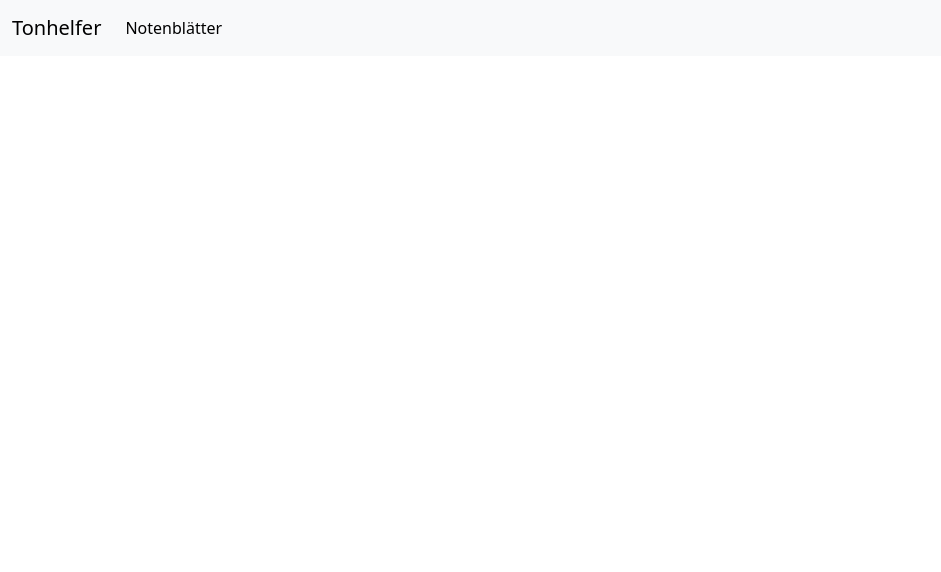
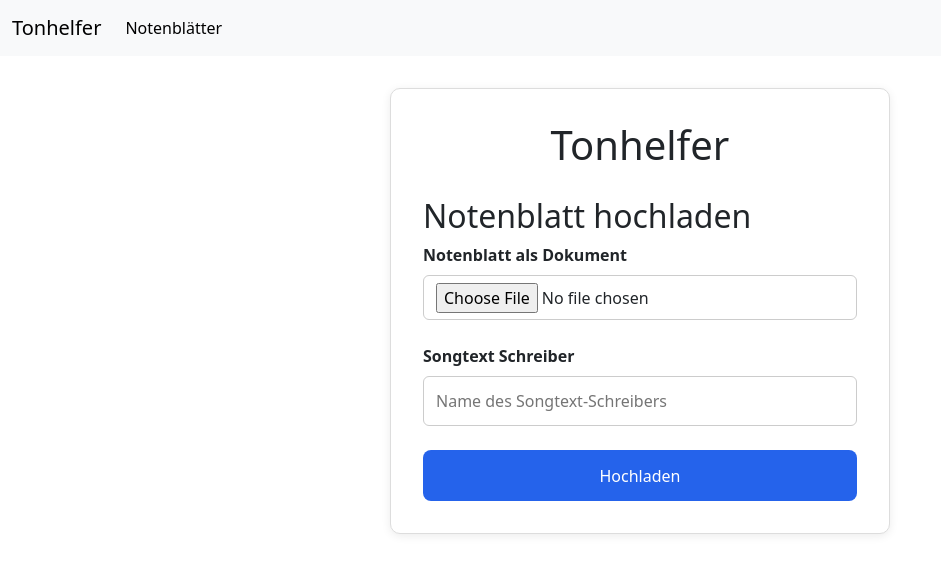
Before and after one commit to AltayMetehan/Semesterarbeit, a SvelteKit app in the folder notesheet-tonehelper/: page /upload in a window 1280 px wide. Shown: the top 572 px of the page, without its empty margins (0-941 px from the left). Built offline with nearby package versions, Linux system fonts and the light colour scheme.

Commit message:
Änderungen: + Upload Page hinzugefügt - Backend durch Fehlfunktion auskommentiert

```diff
--- a/notesheet-tonehelper/src/routes/upload/+page.server.js
+++ b/notesheet-tonehelper/src/routes/upload/+page.server.js
@@ -0,0 +1,51 @@
+/* Backend für Upload wurde deaktiviert.
+   Der MongoDB-Zugang funktioniert derzeit nicht, daher ist dieses Projekt jetzt frontend-only.
+*/
+
+// import { MongoClient } from "mongodb";
+// import { DB_URI } from "$env/static/private";
+// import fs from "fs";
+// import path from "path";
+//
+// const client = new MongoClient(DB_URI);
+//
+// await client.connect();
+// const db = client.db("notesheet");
+//
+// async function saveUpload(file, writer) {
+//     const uploads = db.collection("uploads");
+//     const result = await uploads.insertOne({
+//         filename: file.name,
+//         writer,
+//         mimeType: file.type,
+//         uploadedAt: new Date()
+//     });
+//     return result;
+// }
+//
+// export const actions = {
+//     upload: async ({ request }) => {
+//         const data = await request.formData();
+//         const file = data.get("file");
+//         const writer = data.get("writer");
+//
+//         if (!file || !writer) {
+//             return {
+//                 status: 400,
+//                 body: { message: "Datei und Songtext Schreiber sind erforderlich" }
+//             };
+//         }
+//
+//         try {
+//             await saveUpload(file, writer);
+//             return { success: true };
+//         } catch (error) {
+//             return {
+//                 status: 500,
+//                 body: { message: "Upload fehlgeschlagen" }
+//             };
+//         }
+//     }
+// };
+
+export const actions = {};
--- a/notesheet-tonehelper/src/routes/upload/+page.svelte
+++ b/notesheet-tonehelper/src/routes/upload/+page.svelte
@@ -0,0 +1,184 @@
+<script>
+    let file = null;
+    let writer = '';
+    let message = '';
+    let messageType = '';
+    let loading = false;
+    let uploadedFileName = '';
+    let uploadedWriter = '';
+
+    function handleFileChange(event) {
+        file = event.target.files[0] ?? null;
+    }
+
+    async function handleSubmit(event) {
+        event.preventDefault();
+        message = '';
+        messageType = '';
+
+        if (!file) {
+            message = 'Bitte wähle ein Notenblatt aus.';
+            messageType = 'error';
+            return;
+        }
+
+        if (!writer.trim()) {
+            message = 'Bitte gib den Songtext-Schreiber ein.';
+            messageType = 'error';
+            return;
+        }
+
+        loading = true;
+        await new Promise((resolve) => setTimeout(resolve, 500));
+
+        uploadedFileName = file.name;
+        uploadedWriter = writer.trim();
+        message = 'Notenblatt erfolgreich hochgeladen (Frontend-only).';
+        messageType = 'success';
+        file = null;
+        writer = '';
+        event.target.reset();
+        loading = false;
+    }
+</script>
+
+<div class="upload-container">
+    <h1>Tonhelfer</h1>
+    <h2>Notenblatt hochladen</h2>
+
+    {#if message}
+        <p class={messageType === 'success' ? 'message success' : 'message error'}>{message}</p>
+    {/if}
+
+    <form on:submit|preventDefault={handleSubmit}>
+        <div class="form-group">
+            <label for="file">Notenblatt als Dokument</label>
+            <input
+                type="file"
+                id="file"
+                name="file"
+                accept=".pdf,.doc,.docx,.xml,.musicxml,.txt"
+                on:change={handleFileChange}
+                required
+            />
+        </div>
+
+        <div class="form-group">
+            <label for="writer">Songtext Schreiber</label>
+            <input
+                type="text"
+                id="writer"
+                name="writer"
+                bind:value={writer}
+                required
+                placeholder="Name des Songtext-Schreibers"
+            />
+        </div>
+
+        <button type="submit" disabled={loading}>
+            {loading ? 'Hochladen...' : 'Hochladen'}
+        </button>
+    </form>
+
+    {#if uploadedFileName}
+        <div class="result-card">
+            <h2>Hochgeladene Datei</h2>
+            <p><strong>Datei:</strong> {uploadedFileName}</p>
+            <p><strong>Songtext Schreiber:</strong> {uploadedWriter}</p>
+        </div>
+    {/if}
+</div>
+
+<style>
+    .upload-container {
+        max-width: 500px;
+        margin: 2rem auto;
+        padding: 2rem;
+        border: 1px solid #ddd;
+        border-radius: 10px;
+        box-shadow: 0 2px 10px rgba(0, 0, 0, 0.08);
+        background: white;
+    }
+
+    h1 {
+        text-align: center;
+        margin-bottom: 1.75rem;
+    }
+
+    .form-group {
+        margin-bottom: 1.5rem;
+    }
+
+    label {
+        display: block;
+        margin-bottom: 0.5rem;
+        font-weight: 600;
+    }
+
+    input[type=text],
+    input[type=file] {
+        width: 100%;
+        padding: 0.75rem;
+        border: 1px solid #ccc;
+        border-radius: 6px;
+        font-size: 1rem;
+        box-sizing: border-box;
+    }
+
+    input[type=file] {
+        padding: 0.4rem 0.75rem;
+    }
+
+    button {
+        width: 100%;
+        padding: 0.85rem;
+        background: #2563eb;
+        color: white;
+        border: none;
+        border-radius: 8px;
+        font-size: 1rem;
+        cursor: pointer;
+        transition: background-color 0.2s ease;
+    }
+
+    button:hover:not(:disabled) {
+        background: #1d4ed8;
+    }
+
+    button:disabled {
+        background: #94a3b8;
+        cursor: not-allowed;
+    }
+
+    .message {
+        margin-bottom: 1rem;
+        padding: 0.85rem 1rem;
+        border-radius: 8px;
+    }
+
+    .message.success {
+        background: #ecfdf5;
+        color: #166534;
+        border: 1px solid #a7f3d0;
+    }
+
+    .message.error {
+        background: #fef2f2;
+        color: #991b1b;
+        border: 1px solid #fecaca;
+    }
+
+    .result-card {
+        margin-top: 1.5rem;
+        padding: 1rem;
+        border: 1px solid #e2e8f0;
+        border-radius: 8px;
+        background: #f8fafc;
+    }
+
+    .result-card h2 {
+        margin-top: 0;
+        margin-bottom: 0.75rem;
+        font-size: 1.1rem;
+    }
+</style>
```
